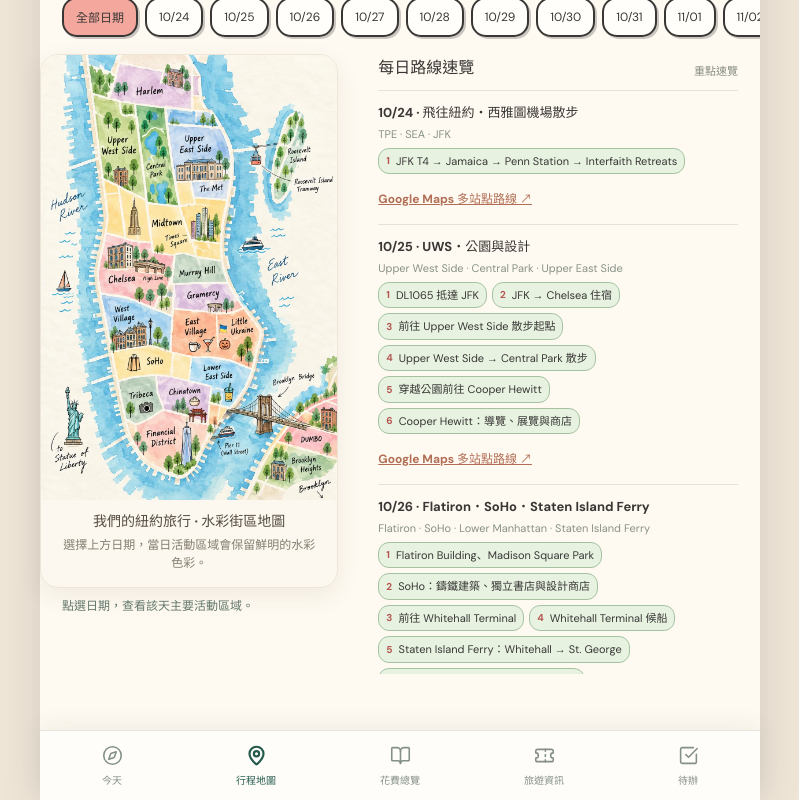
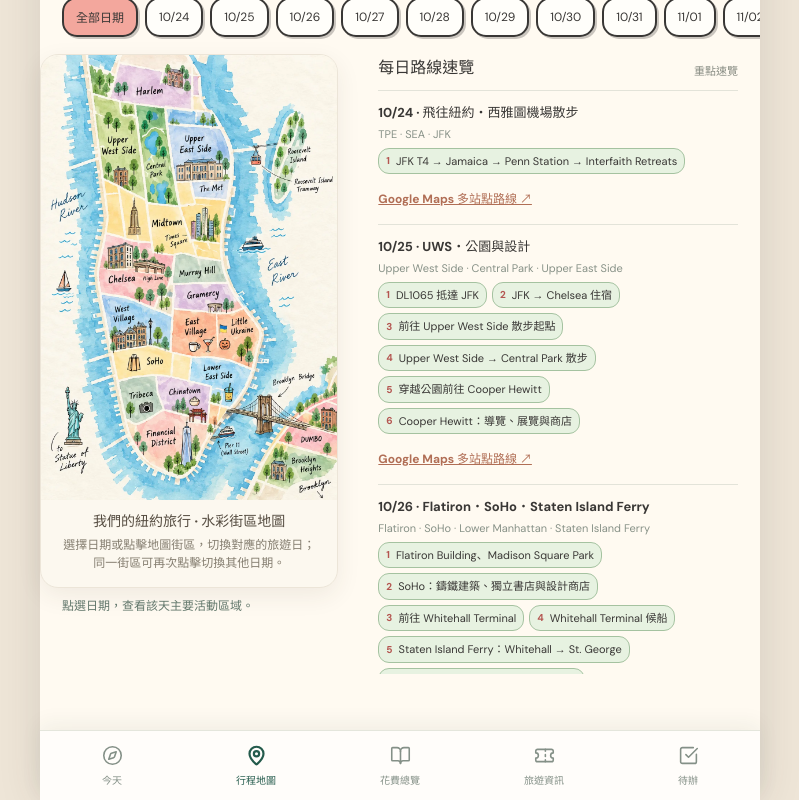
Before and after one commit to sybal421/nyc-2026-travel, a React (Vite) app: page / in a window 1280 px wide. Both pictures are taken after a click on the button "查看全部". Shown: the part 670-1470 px from the top of the page, without its empty margins (240-1039 px from the left). Built offline with nearby package versions, Linux system fonts and the light colour scheme; a web font is replaced by a local one.

Commit message:
Align watercolor activity regions with travel days and enable map-area date selection

```diff
--- a/src/TripAreaMap.tsx
+++ b/src/TripAreaMap.tsx
@@ -7,11 +7,11 @@ const areas:Area[]=[
   {id:'central-park',shape:'M340 170 L468 194 477 515 359 507Z',days:['1025','1030']},
   {id:'upper-east-side',shape:'M462 205 L635 235 652 490 480 508Z',days:['1025','1030']},
   {id:'roosevelt-island',shape:'M830 153 Q909 154 914 232 L862 520 Q804 510 795 434Z',days:[]},
-  {id:'midtown',shape:'M218 465 L479 512 640 500 654 682 451 689 207 631Z',days:['1028','1029']},
-  {id:'chelsea',shape:'M205 628 L455 687 453 866 220 825Z',days:['1024','1027']},
+  {id:'midtown',shape:'M218 465 L479 512 640 500 654 682 451 689 207 631Z',days:['1028','1029','1030']},
+  {id:'chelsea',shape:'M205 628 L455 687 453 866 220 825Z',days:['1027']},
   {id:'flatiron',shape:'M457 685 L635 688 647 780 462 787Z',days:['1026']},
   {id:'west-village',shape:'M205 834 L456 880 453 1031 225 1026Z',days:['1028','1031']},
-  {id:'soho',shape:'M224 1026 L454 1037 453 1123 230 1134Z',days:['1026','1028','1031']},
+  {id:'soho',shape:'M224 1026 L454 1037 453 1123 230 1134Z',days:['1026','1031']},
   {id:'east-village',shape:'M456 890 L739 883 765 1042 463 1038Z',days:['1031']},
   {id:'financial-district',shape:'M316 1261 L560 1242 623 1405 526 1471 344 1412Z',days:['1026','1027']},
   {id:'battery-park',shape:'M279 1214 L336 1212 346 1406 300 1378Z',days:['1028']},
@@ -31,8 +31,9 @@ const extra:Record<string,string[]>={
 const dateLabel=(id:string)=>days.find(d=>d.id===id)?.date.slice(5).replace('-','/')||'';
 export default function TripAreaMap({selectedDay}:{selectedDay:string;onSelectDay:(id:string)=>void}){
   const all=selectedDay==='all';
-  const travel=selectedDay==='1101'||selectedDay==='1102';
+  const travel=false;
   const activeShapes=areas.filter(a=>a.days.includes(selectedDay)).map(a=>a.shape);
+
   return <figure className="illustrated-map watercolor-map">
     <div className="watercolor-map-art" role="img" aria-label={all?'原始水彩曼哈頓插畫，顯示全部街區':travel?'原始水彩曼哈頓插畫，交通日不顯示觀光區域':`${dateLabel(selectedDay)} 主要活動街區以完整水彩色彩顯示，其餘區域柔和淡化`}>
       <img className="watercolor-map-image" src="/nyc-watercolor-map-v2.webp" alt="" draggable={false}/>
@@ -47,11 +48,12 @@ export default function TripAreaMap({selectedDay}:{selectedDay:string;onSelectDa
         </defs>
         <rect width="1024" height="1536" fill="#fffaf0" opacity={all?0:travel?.45:.59} mask="url(#watercolor-day-mask)" className="watercolor-map-dim"/>
 
+        <g className="watercolor-map-click-targets">{areas.filter(a=>a.days.length).map(a=><path key={a.id} d={a.shape} fill="transparent" stroke="transparent" strokeWidth="2" style={{cursor:'pointer',pointerEvents:'all'}} role="button" tabIndex={0} aria-label={`${a.id.replaceAll('-',' ')}：${a.days.map(dateLabel).join('、')}`} onClick={()=>onSelectDay(a.days.includes(selectedDay)?(a.days[(a.days.indexOf(selectedDay)+1)%a.days.length]):a.days[0])} onKeyDown={e=>{if(e.key==='Enter'||e.key===' '){e.preventDefault();onSelectDay(a.days[0])}}}/>)}</g>
       </svg>
     </div>
     <figcaption className="illustrated-map-caption">
-      <strong>{all?'我們的紐約旅行 · 水彩街區地圖':selectedDay==='1102'?'11/02 · 抵達台灣':selectedDay==='1101'?'11/01 · JFK 清晨返程':`${dateLabel(selectedDay)} · ${days.find(d=>d.id===selectedDay)?.title||''}`}</strong>
-      <span>{all?'選擇上方日期，當日活動區域會保留鮮明的水彩色彩。':travel?'交通日 · 不標示曼哈頓觀光區域':'當日活動街區保留原始色彩，其餘區域柔和淡化。示意圖非導航地圖。'}</span>
+      <strong>{all?'我們的紐約旅行 · 水彩街區地圖':`${dateLabel(selectedDay)} · ${days.find(d=>d.id===selectedDay)?.title||''}`}</strong>
+      <span>{all?'選擇日期或點擊地圖街區，切換對應的旅遊日；同一街區可再次點擊切換其他日期。':travel?'交通日 · 不標示曼哈頓觀光區域':'當日活動街區保留原始色彩，其餘區域柔和淡化。示意圖非導航地圖。'}</span>
       {!!extra[selectedDay]?.length&&<div className="watercolor-map-tags">{extra[selectedDay].map(v=><span key={v}>{v}</span>)}</div>}
     </figcaption>
   </figure>;
```
